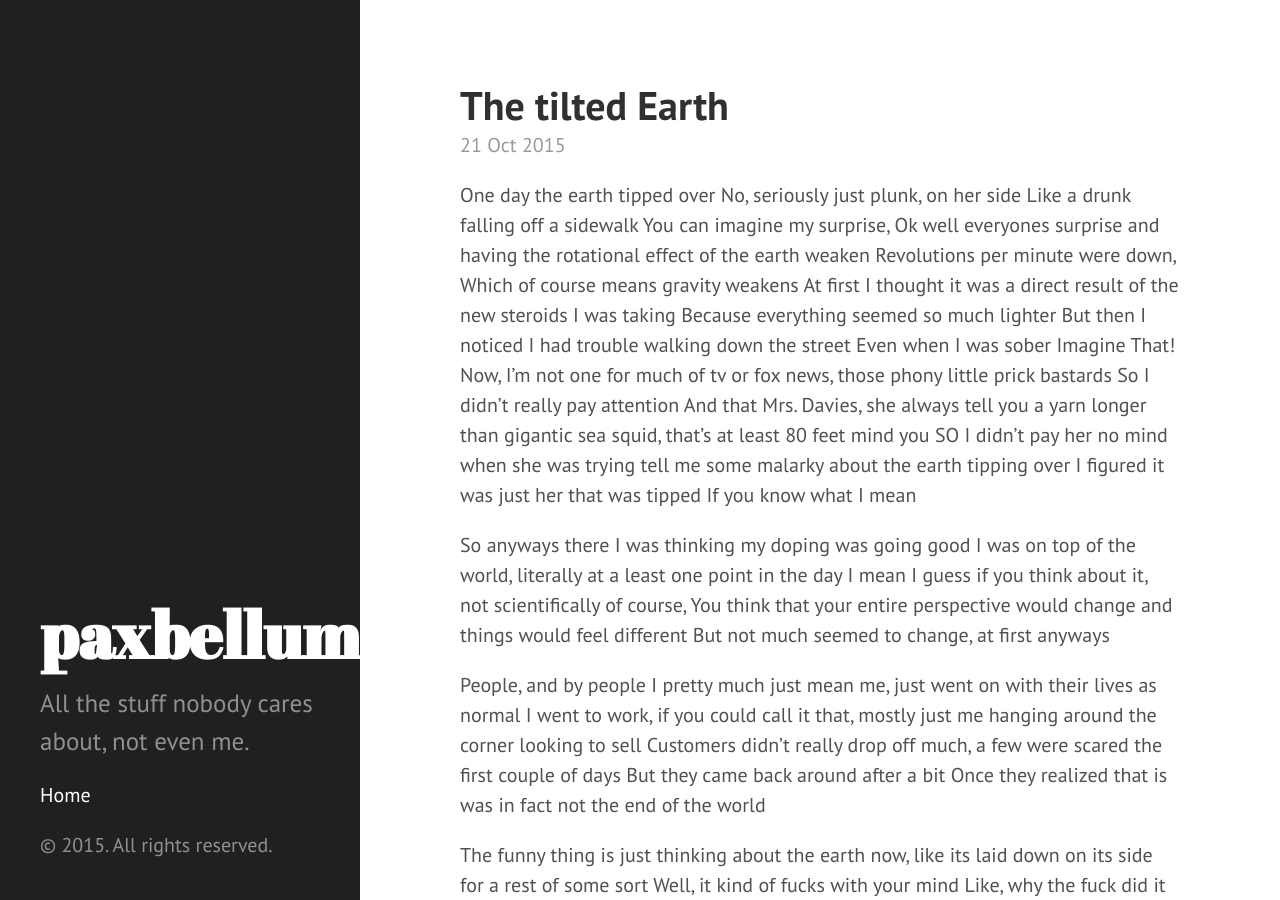
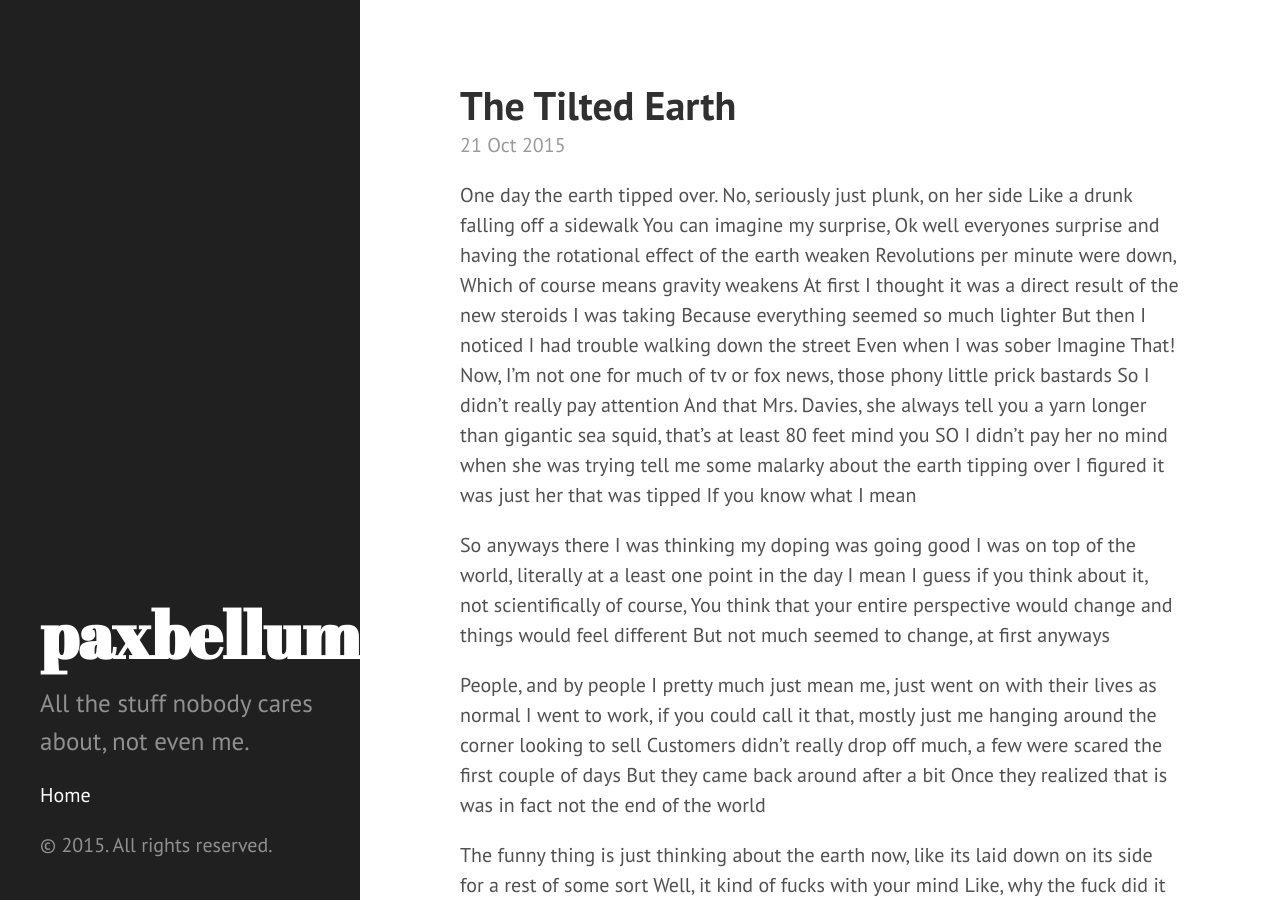
Before and after one commit to paxbellum/paxbellum.github.io, a Jekyll site: the page built from _posts/2015-10-21-the-tilted-earth.markdown, in a window 1280 px wide and 900 px high. Built offline with Jekyll 4.4.1, drawn with Linux system fonts in a browser that asks for light colours.

```diff
--- a/_posts/2015-10-21-the-tilted-earth.markdown
+++ b/_posts/2015-10-21-the-tilted-earth.markdown
@@ -1,9 +1,9 @@
 ---
 published: true
-title: The tilted Earth
+title: The Tilted Earth
 layout: post
 ---
-One day the earth tipped over
+One day the earth tipped over.
 No, seriously just plunk, on her side
 Like a drunk falling off a sidewalk
 You can imagine my surprise,
```
